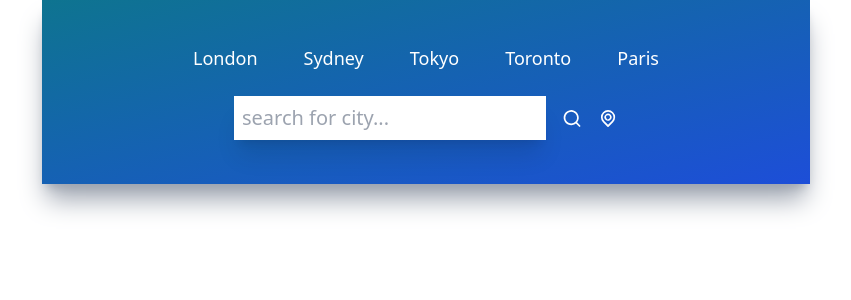
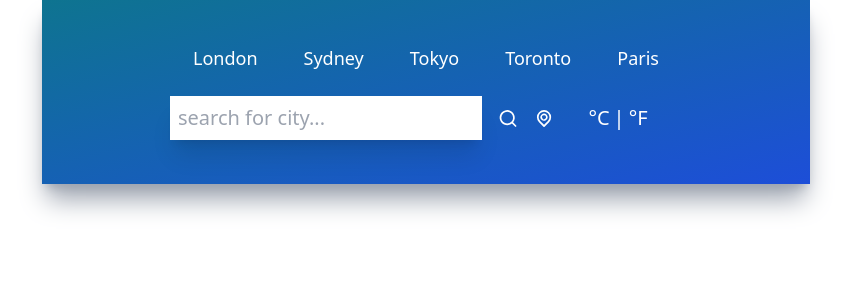
Before and after one commit to SalamanderCtesiphon/forcaster-pro-app, a React (Create React App) app: page / in a window 1280 px wide. Shown: the top 300 px of the page, without its empty margins (214-1065 px from the left). Built offline with nearby package versions, Linux system fonts and the light colour scheme; the HTML template or start-up script is replaced by a standard one.

Commit message:
completed the input form component

```diff
--- a/src/components/Inputs.jsx
+++ b/src/components/Inputs.jsx
@@ -13,6 +13,11 @@
           <UilSearch size={25} className="text-white cursor-pointer transition ease-out hover:scale-125" />
           <UilLocationPoint size={25} className="text-white cursor-pointer transition ease-out hover:scale-125" />
       </div>
+      <div className="flex flex-row w-1/4 items-center justify-center">
+        <button name='metric' className="text-xl text-white font-light transition ease-out hover:scale-125"> &deg;C </button>
+        <p className="text-xl text-white mx-1" >  | </p>
+        <button name='imperial' className="text-xl text-white font-light transition ease-out hover:scale-125"> &deg;F</button>
+      </div>
     </div>
   )
 }
```
